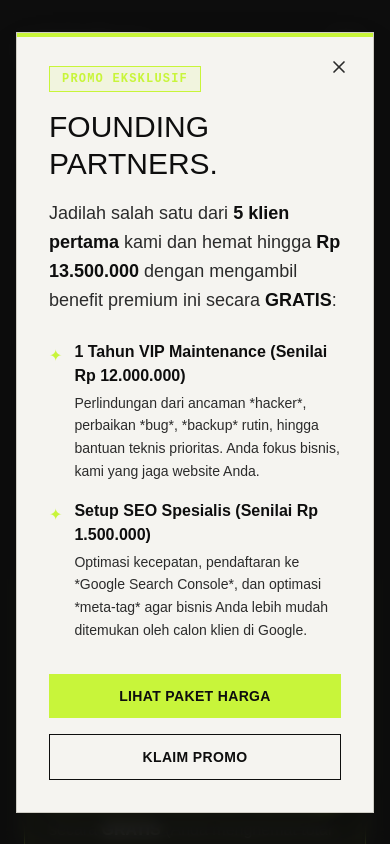
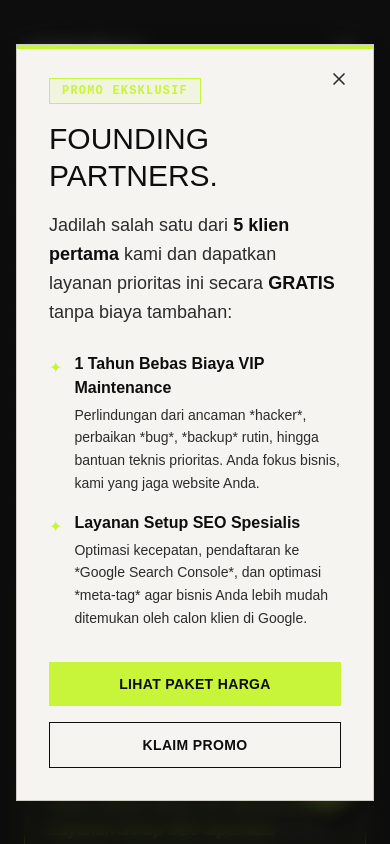
Before and after one commit to dimsdevv/portofolio-business, a React (Vite) app: page /panduan-harga in a window 390 px wide. Shown: the top 844 px of the page. Built offline with nearby package versions, Linux system fonts and the light colour scheme; no server answers; a web font is replaced by a local one.

Commit message:
refactor: hapus nominal harga pada promo Founding Partners agar lebih elegan

```diff
--- a/src/components/ui/PromoModal.jsx
+++ b/src/components/ui/PromoModal.jsx
@@ -58,7 +58,7 @@ export default function PromoModal() {
                 Founding Partners.
               </h2>
               <p className="font-sans text-lg text-[var(--color-ink-subtle)] leading-relaxed">
-                Jadilah salah satu dari <strong className="text-[var(--color-ink)] font-bold">5 klien pertama</strong> kami dan hemat hingga <strong className="text-[var(--color-ink)] font-bold">Rp 13.500.000</strong> dengan mengambil benefit premium ini secara <strong className="text-[var(--color-ink)] font-bold">GRATIS</strong>:
+                Jadilah salah satu dari <strong className="text-[var(--color-ink)] font-bold">5 klien pertama</strong> kami dan dapatkan layanan prioritas ini secara <strong className="text-[var(--color-ink)] font-bold">GRATIS</strong> tanpa biaya tambahan:
               </p>
             </div>
 
@@ -66,14 +66,14 @@ export default function PromoModal() {
               <li className="flex items-start gap-3">
                 <span className="text-[var(--color-signal)] mt-1">✦</span>
                 <div>
-                  <span className="text-[var(--color-ink)] font-bold block mb-1">1 Tahun VIP Maintenance (Senilai Rp 12.000.000)</span>
+                  <span className="text-[var(--color-ink)] font-bold block mb-1">1 Tahun Bebas Biaya VIP Maintenance</span>
                   <span className="text-[var(--color-ink-subtle)] text-sm leading-relaxed block">Perlindungan dari ancaman *hacker*, perbaikan *bug*, *backup* rutin, hingga bantuan teknis prioritas. Anda fokus bisnis, kami yang jaga website Anda.</span>
                 </div>
               </li>
               <li className="flex items-start gap-3">
                 <span className="text-[var(--color-signal)] mt-1">✦</span>
                 <div>
-                  <span className="text-[var(--color-ink)] font-bold block mb-1">Setup SEO Spesialis (Senilai Rp 1.500.000)</span>
+                  <span className="text-[var(--color-ink)] font-bold block mb-1">Layanan Setup SEO Spesialis</span>
                   <span className="text-[var(--color-ink-subtle)] text-sm leading-relaxed block">Optimasi kecepatan, pendaftaran ke *Google Search Console*, dan optimasi *meta-tag* agar bisnis Anda lebih mudah ditemukan oleh calon klien di Google.</span>
                 </div>
               </li>
--- a/src/pages/PricingGuide.jsx
+++ b/src/pages/PricingGuide.jsx
@@ -44,9 +44,9 @@ export default function PricingGuide() {
               <h3 className="font-display text-2xl uppercase text-[var(--color-paper)]">Founding Partners Promo</h3>
             </div>
             <p className="font-sans text-[var(--color-fog)] mt-2 leading-relaxed">
-              Dalam rangka peluncuran origindevv, <strong className="text-[var(--color-paper)]">5 klien pertama</strong> di paket manapun akan mendapatkan: <br className="hidden md:block"/>
-              <span className="text-[var(--color-signal)] font-bold">1 Tahun VIP Maintenance + Setup SEO Spesialis</span> secara <strong className="text-[var(--color-paper)]">GRATIS</strong> (Anda menghemat total <strong className="text-[var(--color-paper)]">Rp 13.500.000</strong>). <br/>
-              *Website aman tanpa pusing, dan langsung siap bersaing di Google.*
+              Dalam rangka peluncuran origindevv, khusus untuk <strong className="text-[var(--color-paper)]">5 klien pertama</strong> di paket manapun, Anda berhak mendapatkan: <br className="hidden md:block"/>
+              <span className="text-[var(--color-signal)] font-bold">1 Tahun Bebas Biaya VIP Maintenance + Layanan Setup SEO Spesialis</span> secara <strong className="text-[var(--color-paper)]">GRATIS</strong>. <br/>
+              *Fokus saja pada bisnis Anda. Website Anda akan kami jaga agar selalu aman, cepat, dan siap bersaing di Google.*
             </p>
           </div>
           <a
```
